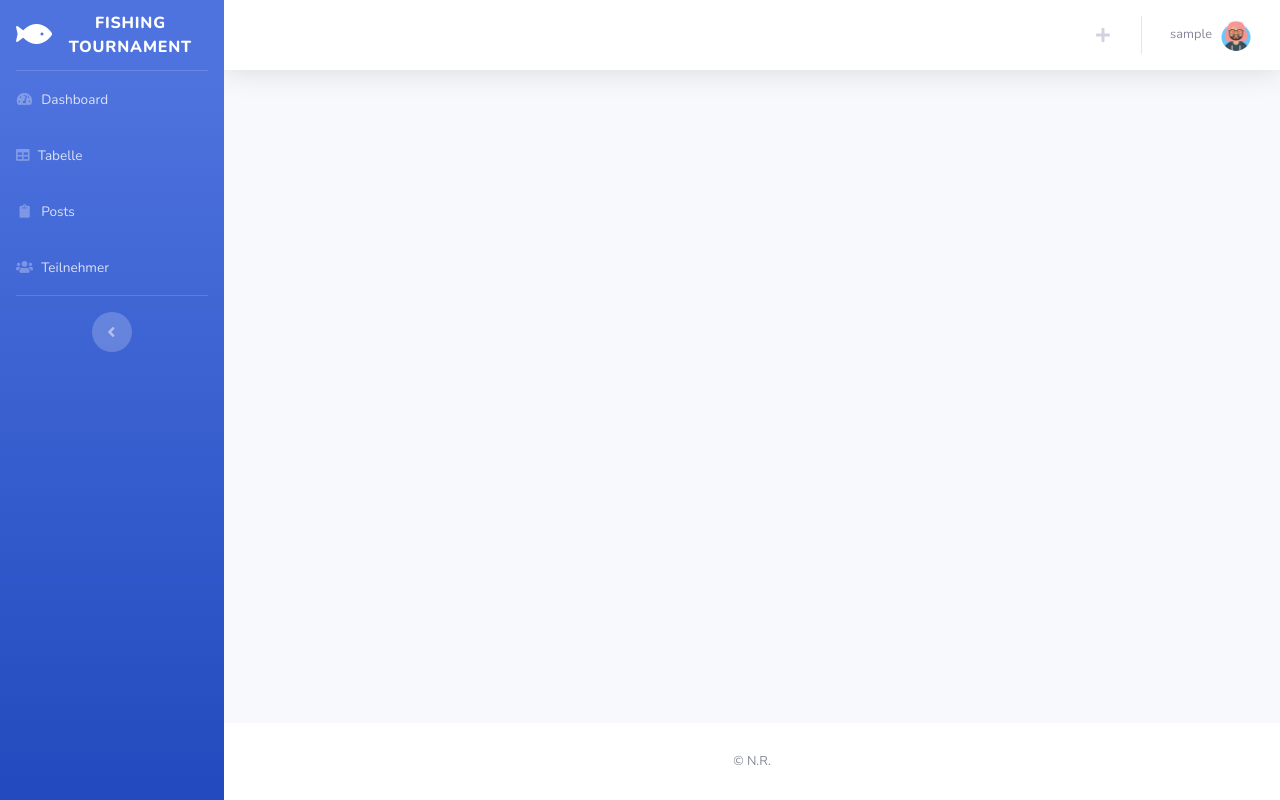
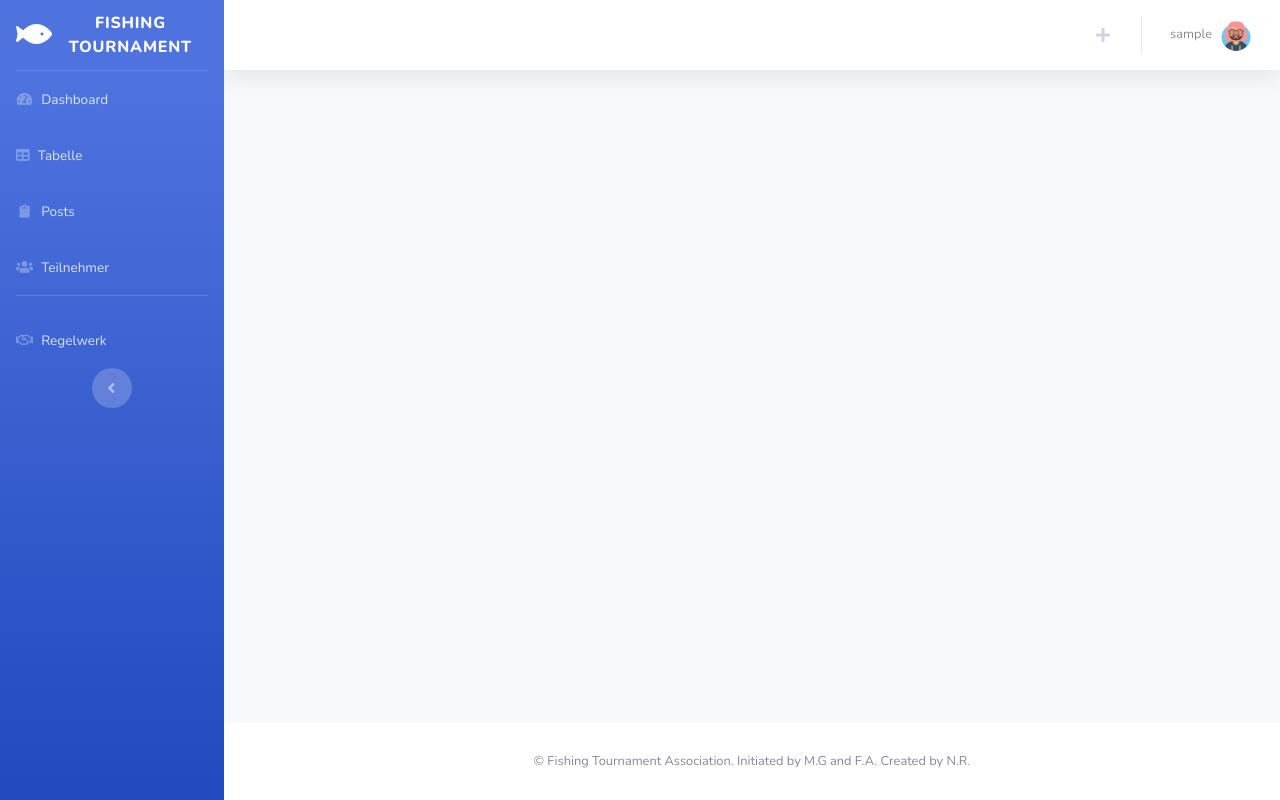
Before and after one commit to nreinhol/zylle, a Django app: page /posts/ in a window 1280 px wide. Run offline with Django 3.2, Linux system fonts and the light colour scheme; the visitor is signed in with stand-in values (Sample User, id 1); data that the repository does not hold is empty; some libraries are stand-ins or nearby versions.

Commit message:
add rules page

```diff
--- a/fishing_tournament/blog/static/blog/js/demo/chart-pie-overall.js
+++ b/fishing_tournament/blog/static/blog/js/demo/chart-pie-overall.js
@@ -35,7 +35,7 @@ $.ajax({
                 callbacks: {
                     label: function(tooltipItem, data) {
                         var indice = tooltipItem.index;
-                        return data.labels[indice] +' : '+data.datasets[0].data[indice] + ' Punkte';
+                        return data.labels[indice] +' : '+data.datasets[0].data[indice] + ' cm';
                     }
                 }
               },
--- a/fishing_tournament/blog/templates/blog/base.html
+++ b/fishing_tournament/blog/templates/blog/base.html
@@ -72,6 +72,13 @@
 
       <!-- Divider -->
       <hr class="sidebar-divider d-none d-md-block">
+
+      <!-- Nav Item - Teilnehmer -->
+      <li class="nav-item">
+        <a class="nav-link" href="{% url 'rules' %}">
+        <i class="far fa-handshake"></i>
+        <span>Regelwerk</span></a>
+      </li>
 
       <!-- Sidebar Toggler (Sidebar) -->
       <div class="text-center d-none d-md-inline">
@@ -154,7 +161,7 @@
       <footer class="sticky-footer bg-white">
         <div class="container my-auto">
           <div class="copyright text-center my-auto">
-            <span>&copy; N.R.</span>
+            <span>&copy; Fishing Tournament Association. Initiated by M.G and F.A. Created by N.R.</span>
           </div>
         </div>
       </footer>
--- a/fishing_tournament/blog/views.py
+++ b/fishing_tournament/blog/views.py
@@ -89,3 +89,8 @@ def table(request):
     }
 
     return render(request, 'blog/table.html', context)
+
+
+@login_required
+def rules(request):
+    return render(request, 'blog/rules.html')
--- a/fishing_tournament/fishing_tournament/urls.py
+++ b/fishing_tournament/fishing_tournament/urls.py
@@ -21,6 +21,7 @@ from django.contrib.auth import views as auth_views
 from django.urls import path, include
 from blog import data as data_views
 from blog.views import (
+    rules,
     table,
     dashboard,
     PostListView,
@@ -55,7 +56,8 @@ urlpatterns = [
     path('posts/new/', PostCreateView.as_view(), name='post-create'),
     path('data/', data_views.get_dummy_data),
     path('data_barcharts/', data_views.create_data),
-    path('table/', table, name='table')
+    path('table/', table, name='table'),
+    path('rules/', rules, name='rules')
 ]
 
 if settings.DEBUG:
```
Also changed, not shown: fishing_tournament/blog/templates/blog/rules.html (added, +10 -0 lines).
